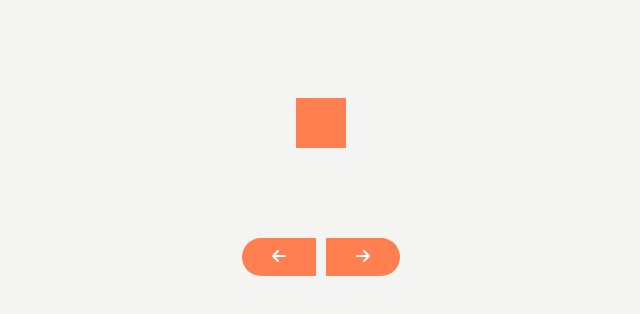
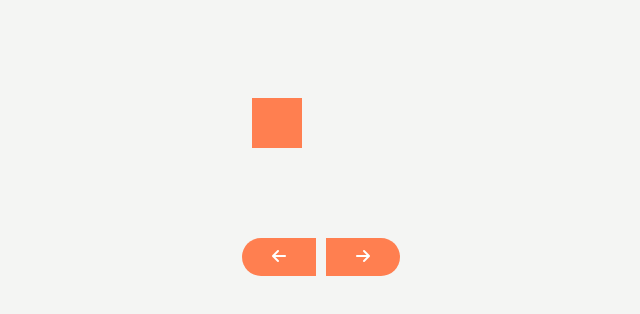
Before and after one commit to rakib00-dev/js-console, a plain HTML site: page index.html in a window 1280 px wide. Both pictures are taken after a click on the element 598 px from the left and 257 px from the top of the page. Shown: the whole page, without its empty margins (319-959 px from the left). Drawn offline with Linux system fonts and the light colour scheme.

Commit message:
finished the work in the styling and the main script work

```diff
--- a/main.js
+++ b/main.js
@@ -1,3 +1,11 @@
 const box = document.getElementById('box');
 const button1 = document.getElementById('button1');
 const button2 = document.getElementById('button2');
+
+button1.addEventListener('click', () => {
+  box.style.transform = 'translateX(-44px)';
+});
+
+button2.addEventListener('click', () => {
+  box.style.transform = 'translateX(44px)';
+});
--- a/style.css
+++ b/style.css
@@ -12,6 +12,7 @@ body {
   height: 50px;
   width: 50px;
   background-color: coral;
+  transition: 0.2s;
 }
 
 #buttons {
```
